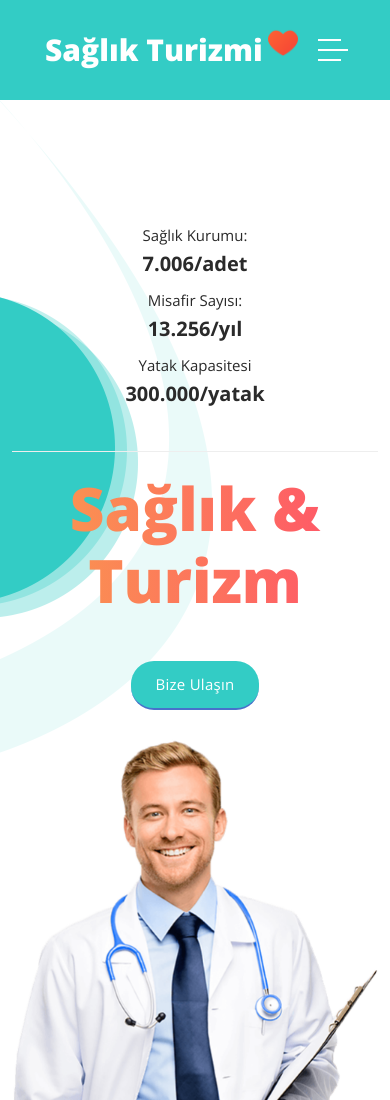
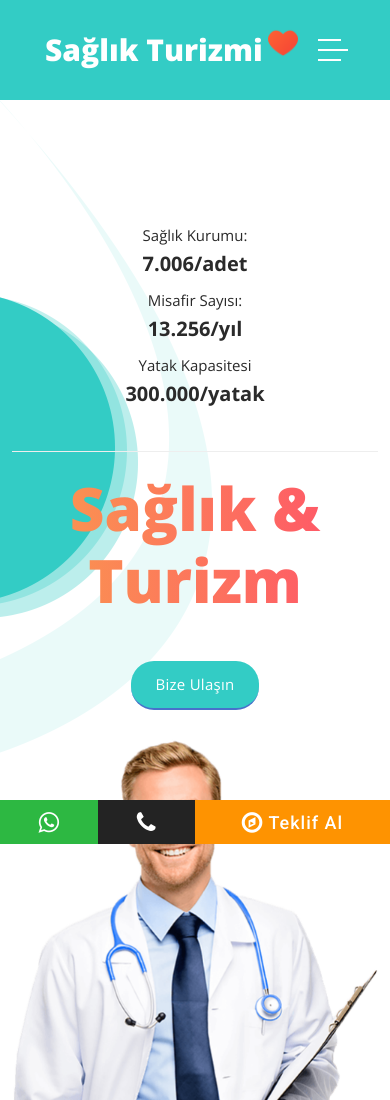
Before and after one commit to aydemir98/aminehealt, a plain HTML site: page index.html in a window 390 px wide. Shown: the top 1100 px of the page. Drawn offline with nearby package versions, Linux system fonts and the light colour scheme.

Commit message:
fixed bar
sağa bar koyduk

```diff
--- a/assets/css/owl.css
+++ b/assets/css/owl.css
@@ -6,6 +6,35 @@
 /*
  *  Owl Carousel - Core
  */
+
+/*sidebar */
+
+
+
+@import "https://fonts.googleapis.com/css?family=Roboto:500";
+.sag-icon-bar{position:fixed;top:30%;right:0;width:50px;font-family: 'Roboto', 'sans-serif';z-index:99;}
+.sag-icon-bar ul {list-style-type: none;margin: 0;padding: 0;display:flex;flex-direction:column}
+.sag-icon-bar ul li{padding:10px}
+.sag-icon-bar ul li.s1{background:#2db842;border-radius:10px 0 0 0}
+.sag-icon-bar ul li.s2{background:#232323}
+.sag-icon-bar ul li.s3{width:200px;line-height:35px;background:#fe9301;border-radius:10px 0 0 0;letter-spacing:1px;
+    font-size:22px;font-weight:500;transform:rotate(-90deg) translateX(-100%);transform-origin:0 0;}
+.sag-icon-bar ul li.s1:hover{background:#25c73d}
+.sag-icon-bar ul li.s2:hover{background:#383838}
+.sag-icon-bar ul li.s3:hover{background:#e08100}
+.sag-icon-bar ul li a{color:#fff;display: flex;align-items: center;justify-content: center;text-decoration:none}
+.sag-icon-bar ul li a i{font-size:24px;color:#fff}
+.sag-icon-bar ul li.s3 a i{margin-right:5px}
+
+@media only screen and (max-width: 560px) {
+.sag-icon-bar{top:auto;bottom:0;width:100%}
+.sag-icon-bar ul {flex-direction:row}
+.sag-icon-bar ul li.s1{width:25%;border-radius:0}
+.sag-icon-bar ul li.s2{width:25%}
+.sag-icon-bar ul li.s3{font-size:18px;border-radius:0;line-height:23px;width:50%;transform:unset}
+}
+/* sidebar  */
+
 .owl-carousel {
   display: none;
   width: 100%;
--- a/index.html
+++ b/index.html
@@ -15,6 +15,7 @@
 
     <!-- Bootstrap core CSS -->
     <link href="vendor/bootstrap/css/bootstrap.min.css" rel="stylesheet">
+    <link href="https://fonts.googleapis.com/css2?family=Open+Sans:wght@300;400;600;700;800&display=swap" rel="stylesheet">
 
 
     <!-- Additional CSS Files -->
@@ -33,6 +34,13 @@ https://templatemo.com/tm-563-seo-dream
 </head>
 
 <body>
+    <div class="sag-icon-bar">
+        <ul>
+            <li class="s1"><a href="https://wa.me/1XXXXXXXXXX" target="_blank"><i class="fa fa-whatsapp"></i></a></li>
+            <li class="s2"><a href="tel:1XXXXXXXXXX"><i class="fa fa-phone"></i></a></li>
+            <li class="s3"><a href="#contact"><i class="fa fa-compass"></i> Teklif Al</a></li>
+        </ul>
+    </div>
 
   <!-- ***** Preloader Start ***** -->
   <div id="js-preloader" class="js-preloader">
```
